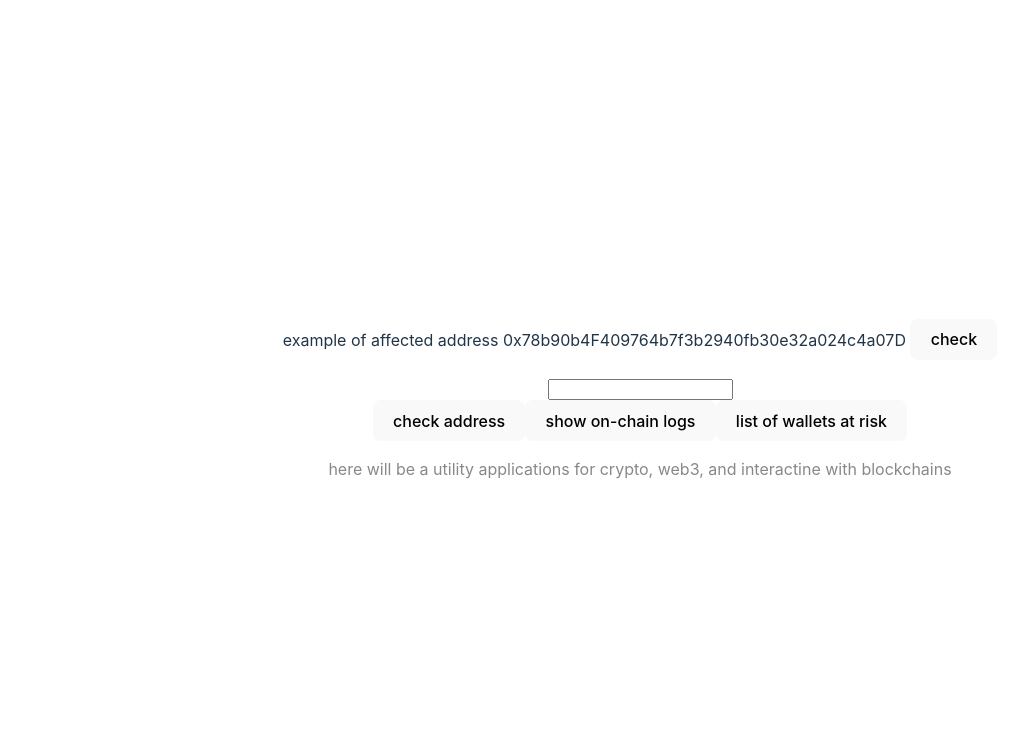
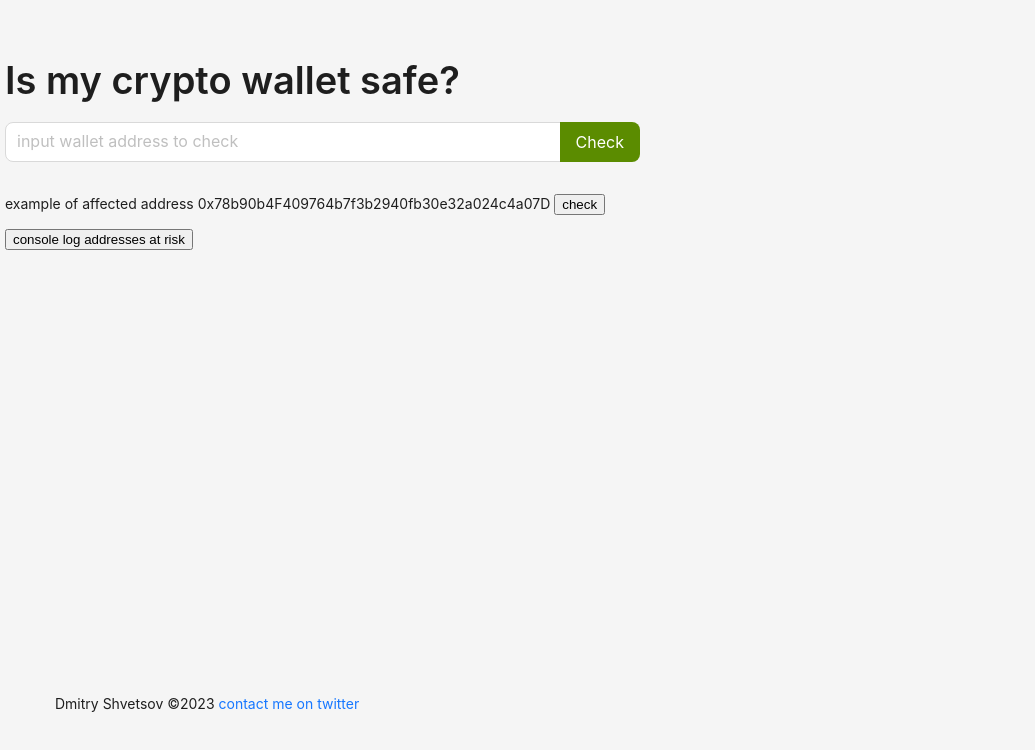
Before and after one commit to dmshvetsov/dmitryshvetsov.com, a React (Vite) app in the folder apps/: page / in a window 1280 px wide. Shown: the top 750 px of the page, without its empty margins (0-1035 px from the left). Built offline with nearby package versions, Linux system fonts and the light colour scheme.

Commit message:
style is-my-wallet-safe app with antd

```diff
--- a/apps/package.json
+++ b/apps/package.json
@@ -11,6 +11,7 @@
     "preview": "vite preview"
   },
   "dependencies": {
+    "antd": "^5.4.6",
     "ethers": "^6.3.0",
     "react": "^18.2.0",
     "react-dom": "^18.2.0",
--- a/apps/src/App.tsx
+++ b/apps/src/App.tsx
@@ -1,4 +1,4 @@
-import { ChangeEvent, useCallback, useState } from 'react'
+import { useCallback, useState } from 'react'
 import {
   ERC20_APPROVAL_TOPIC,
   getApprovedSpenderFromLog,
@@ -11,6 +11,9 @@ import { getLogs } from './web3/logs'
 import { ETHEREUM_HACKED_CONTRACTS, getNameAlias } from './web3/addresses'
 import { Log } from 'web3-core'
 import { Web3Address } from './web3/types'
+import { Card, Col, Input, Layout, Row, Table, Typography } from 'antd'
+import { formatTx } from './web3/transaction'
+import { isEnv } from './config'
 
 function isHackedContractLog(log: Log): boolean {
   return (
@@ -63,104 +66,176 @@ function collectCurrentAllowance(acc: Map<string, What>, item: What) {
 }
 
 function App() {
-  const [addressToCheck, setAddressToCheck] = useState('')
-  const [addressesAtRisk, setAddressesAtRisk] = useState<string[]>([])
   // FIXME: name wanted
   const [whatList, setWhatList] = useState<What[]>([])
-  const [logs, setLogs] = useState<any>(null)
+  // const [logs, setLogs] = useState<any>(null)
   const [errors, setErrors] = useState<Error[]>([])
   // TODO add router and move wallet check app to /apps/is-my-wallet-safe URL
-  const handleAddressCheck = useCallback(
-    async (address: Web3Address) => {
+  const handleAddressCheck = useCallback(async (address: Web3Address) => {
     if (!isValidAddress(address)) {
+      console.debug('invalid address in search input:', address)
       return
     }
 
+    try {
       const logs = await getAddressLogs(address)
       const allowanceMap = logs
         .filter(isHackedContractLog)
         .map(toWhat)
         .reduce(collectCurrentAllowance, new Map())
-      console.log(Array.from(allowanceMap.values()))
       setWhatList(Array.from(allowanceMap.values()))
-    },
-    [addressToCheck]
-  )
-
-  const handleGetLogs = useCallback(async () => {
-    if (!isValidAddress(addressToCheck)) {
-      return
-    }
-
-    try {
-      const res = await getAddressLogs(addressToCheck)
-      setLogs(res)
     } catch (err) {
-      console.error(err)
+      console.debug(err)
       if (err instanceof Error) {
         setErrors([...errors, err])
       }
-      setLogs(null)
     }
-  }, [setLogs])
-
-  const handleAddressInputChange = useCallback(
-    (event: ChangeEvent<HTMLInputElement>) =>
-      setAddressToCheck(event.target?.value ?? ''),
-    []
-  )
+  }, [])
 
   const handleGetApprovalsForHackedContracts = useCallback(async () => {
+    try {
     const logs = await getLogs({
       topics: [ERC20_APPROVAL_TOPIC, null, ETHEREUM_HACKED_CONTRACTS[0]],
     })
-    console.log(logs.map(toWhat))
-    setAddressesAtRisk(
+    console.log(
       Array.from(new Set(logs.map(toWhat).map((item) => item.owner)))
     )
+    } catch (err) {
+      console.debug(err)
+      if (err instanceof Error) {
+        setErrors([...errors, err])
+      }
+    }
   }, [])
 
   return (
-    <section>
-      <p>
-        example of affected address 0x78b90b4F409764b7f3b2940fb30e32a024c4a07D{' '}
-        <button
-          onClick={() =>
-            handleAddressCheck('0x78b90b4F409764b7f3b2940fb30e32a024c4a07D')
-          }
-        >
-          check
-        </button>
-      </p>
-      {errors.length > 0 &&
-        errors.map((err, idx) => (
-          <pre key={idx} className="d12v-error">
+    <Layout className="d12v-layout">
+      <Layout.Content>
+        <Row>
+          <Typography.Title>Is my crypto wallet safe?</Typography.Title>
+        </Row>
+        <Row className="d12v-layout--row">
+          <Col span={12}>
+            <div>
+              <Input.Search
+                placeholder="input wallet address to check"
+                enterButton="Check"
+                size="large"
+                onSearch={handleAddressCheck}
+              />
+            </div>
+          </Col>
+        </Row>
+
+        {errors.length > 0 && (
+          <Row className="d12v-layout--row">
+            <Col span={24}>
+              <Card>
+                {errors.map((err, idx) => (
+                  <pre key={idx}>
+                    <Typography.Text type="warning">
                       {err.message}
+                    </Typography.Text>
                   </pre>
                 ))}
-      <div>
-        <input
-          type="text"
-          value={addressToCheck}
-          onChange={handleAddressInputChange}
+              </Card>
+            </Col>
+          </Row>
+        )}
+
+        {whatList.length > 0 && (
+          <Row className="d12v-layout--row">
+            <Col span={24}>
+              <Card>
+                <Table
+                  showHeader={false}
+                  pagination={whatList.length > 25 ? undefined : false}
+                  footer={() => (
+                    <>
+                      <p>
+                        <Typography.Text type="secondary">
+                          This tool does not gurantee to find all spending
+                          approvals some tools may still behave unrespondintly
+                          or maliciously.
+                        </Typography.Text>
+                      </p>
+                      <p>
+                        <Typography.Text type="secondary">
+                          This tool does it best but does not gurantee to find
+                          all possible treats to funds in the wallet, there are
+                          many more ways to lose assets using wallets, be
+                          responsible and do your own research on how to
+                          mitigate above and other risks.
+                        </Typography.Text>
+                      </p>
+                    </>
+                  )}
+                  columns={[
+                    {
+                      title: '',
+                      dataIndex: 'amountApprovedSpend',
+                      key: 'ammountApprovedSpend',
+                      render: (ammountApprovedSpend) => (
+                        <span>{ammountApprovedSpend} amount</span>
+                      ),
+                    },
+                    {
+                      title: '',
+                      dataIndex: 'asset',
+                      key: 'asset',
+                      render: (asset, item) => (
+                        <a
+                          href={`https://etherscan.io/address/${item.assetAddress}`}
+                          target="_blank"
+                          rel="noopener noreferrer"
+                        >
+                          {asset}
+                        </a>
+                      ),
+                    },
+                    {
+                      title: '',
+                      dataIndex: 'hackedContract',
+                      key: 'hackedContract',
+                      render: (hackedContract, item) => (
+                        <span>
+                          is at risk in{' '}
+                          <a
+                            href={`https://etherscan.io/address/${item.hackedContractAddress}`}
+                            target="_blank"
+                            rel="noopener noreferrer"
+                          >
+                            {hackedContract}
+                          </a>
+                        </span>
+                      ),
+                    },
+                    {
+                      title: '',
+                      dataIndex: 'transactionHash',
+                      key: 'transactionHash',
+                      render: (transactionHash) => (
+                        <a
+                          href={`https://etherscan.io/tx/${transactionHash}`}
+                          target="_blank"
+                          rel="noopener noreferrer"
+                        >
+                          approval transaction{' '}
+                          {formatTx(transactionHash, 'short')}
+                        </a>
+                      ),
+                    },
+                  ]}
+                  dataSource={whatList}
                 />
-      </div>
-      <button onClick={() => handleAddressCheck(addressToCheck)}>
-        check address
-      </button>
-      {logs === null ? (
-        <button onClick={handleGetLogs}>show on-chain logs</button>
-      ) : (
-        <pre className="d12v-logs">{JSON.stringify(logs, null, 2)}</pre>
-      )}
-      <button onClick={handleGetApprovalsForHackedContracts}>
-        list of wallets at risk
-      </button>
+                {isEnv('development') && (
                   <ul>
                     {whatList.map((item) => (
                       <li key={item.transactionHash}>
                         {item.amountApprovedSpend}{' '}
-            <a href={`https://etherscan.io/address/${item.assetAddress}`}>
+                        <a
+                          href={`https://etherscan.io/address/${item.assetAddress}`}
+                        >
                           {item.asset}
                         </a>{' '}
                         token at risk in conract{' '}
@@ -170,27 +245,51 @@ function App() {
                           {item.hackedContract}
                         </a>{' '}
                         (
-            <a href={`https://etherscan.io/tx/${item.transactionHash}`}>
+                        <a
+                          href={`https://etherscan.io/tx/${item.transactionHash}`}
+                        >
                           approval transaction
                         </a>
                         )
                       </li>
                     ))}
                   </ul>
-      <ul>
-        {addressesAtRisk.map((address) => (
-          <li key={address}>
-            <button onClick={() => handleAddressCheck(address)}>
-              check {address}
+                )}
+              </Card>
+            </Col>
+          </Row>
+        )}
+
+        {isEnv('development') && (
+          <div>
+          <p>
+            example of affected address
+            0x78b90b4F409764b7f3b2940fb30e32a024c4a07D{' '}
+            <button
+              className="btn"
+              onClick={() =>
+                handleAddressCheck('0x198C624C960d128C2B9982131Eef2B9494D8e532')
+              }
+            >
+              check
             </button>
-          </li>
-        ))}
-      </ul>
-      <p className="read-the-docs">
-        here will be a utility applications for crypto, web3, and interactine
-        with blockchains
           </p>
-    </section>
+            <button
+              className="btn"
+              onClick={
+                handleGetApprovalsForHackedContracts
+              }
+            >
+              console log addresses at risk
+            </button>
+        </div>
+        )}
+      </Layout.Content>
+      <Layout.Footer>
+        Dmitry Shvetsov ©2023{' '}
+        <a href="https://twitter.com/dmshvetsov">contact me on twitter</a>
+      </Layout.Footer>
+    </Layout>
   )
 }
 
--- a/apps/src/config.ts
+++ b/apps/src/config.ts
@@ -6,3 +6,7 @@ export function getRpcUrl() {
   }
   return import.meta.env.VITE_RPC_URL
 }
+
+export function isEnv(check: 'production' | 'development'): boolean {
+  return import.meta.env.MODE === check
+}
--- a/apps/src/index.css
+++ /dev/null
@@ -1,92 +0,0 @@
-:root {
-  font-family: Inter, system-ui, Avenir, Helvetica, Arial, sans-serif;
-  line-height: 1.5;
-  font-weight: 400;
-
-  color-scheme: light dark;
-  color: rgba(255, 255, 255, 0.87);
-  background-color: #242424;
-
-  font-synthesis: none;
-  text-rendering: optimizeLegibility;
-  -webkit-font-smoothing: antialiased;
-  -moz-osx-font-smoothing: grayscale;
-  -webkit-text-size-adjust: 100%;
-}
-
-a {
-  font-weight: 500;
-  color: #646cff;
-  text-decoration: inherit;
-}
-a:hover {
-  color: #535bf2;
-}
-
-body {
-  margin: 0;
-  display: flex;
-  place-items: center;
-  min-width: 320px;
-  min-height: 100vh;
-}
-
-h1 {
-  font-size: 3.2em;
-  line-height: 1.1;
-}
-
-button {
-  border-radius: 8px;
-  border: 1px solid transparent;
-  padding: 0.6em 1.2em;
-  font-size: 1em;
-  font-weight: 500;
-  font-family: inherit;
-  background-color: #1a1a1a;
-  cursor: pointer;
-  transition: border-color 0.25s;
-}
-button:hover {
-  border-color: #646cff;
-}
-button:focus,
-button:focus-visible {
-  outline: 4px auto -webkit-focus-ring-color;
-}
-
-@media (prefers-color-scheme: light) {
-  :root {
-    color: #213547;
-    background-color: #ffffff;
-  }
-  a:hover {
-    color: #747bff;
-  }
-  button {
-    background-color: #f9f9f9;
-  }
-}
-
-#root {
-  max-width: 1280px;
-  margin: 0 auto;
-  padding: 2rem;
-  text-align: center;
-}
-
-.card {
-  padding: 2em;
-}
-
-.read-the-docs {
-  color: #888;
-}
-
-.d12v-error {
-  color: red;
-}
-
-.d12v-logs {
-  text-align: left;
-}
--- a/apps/src/main.tsx
+++ b/apps/src/main.tsx
@@ -1,10 +1,19 @@
 import React from 'react'
 import ReactDOM from 'react-dom/client'
 import App from './App.tsx'
-import './index.css'
+import './theme.css'
+import { ConfigProvider } from 'antd'
 
 ReactDOM.createRoot(document.getElementById('root') as HTMLElement).render(
   <React.StrictMode>
-    <App />
-  </React.StrictMode>,
+    <ConfigProvider
+      theme={{
+        token: {
+          colorPrimary: '#5b8c00',
+        },
+      }}
+    >
+      <App />
+    </ConfigProvider>
+  </React.StrictMode>
 )
--- /dev/null
+++ b/apps/src/theme.css
@@ -0,0 +1,59 @@
+:root {
+  /* font-family: Inter, system-ui, Avenir, Helvetica, Arial, sans-serif; */
+  /* line-height: 1.5; */
+  /* font-weight: 400; */
+
+  /* color-scheme: light dark; */
+  /* color: rgba(255, 255, 255, 0.87); */
+  /* background-color: #242424; */
+
+  /* font-synthesis: none; */
+  /* text-rendering: optimizeLegibility; */
+  /* -webkit-font-smoothing: antialiased; */
+  /* -moz-osx-font-smoothing: grayscale; */
+  /* -webkit-text-size-adjust: 100%; */
+}
+
+body {
+  margin: 0;
+  padding: 0;
+  background-color: #f5f5f5;
+}
+
+.d12v-layout {
+  max-width: 1270px;
+  min-height: 100vh;
+  padding: 2rem 0 4rem 0;
+  margin: 0 auto;
+}
+
+.d12v-layout--row {
+  margin-bottom: 2rem;
+}
+
+/* .btn { */
+/*   border-radius: 8px; */
+/*   border: 1px solid transparent; */
+/*   padding: 0.6em 1.2em; */
+/*   font-size: 1em; */
+/*   font-weight: 500; */
+/*   font-family: inherit; */
+/*   background-color: #1a1a1a; */
+/*   cursor: pointer; */
+/*   transition: border-color 0.25s; */
+/* } */
+/* .btn:hover { */
+/*   border-color: #646cff; */
+/* } */
+/* .btn:focus, */
+/* .btn:focus-visible { */
+/*   outline: 4px auto -webkit-focus-ring-color; */
+/* } */
+
+/* .d12v-error { */
+/*   color: red; */
+/* } */
+
+/* .d12v-logs { */
+/*   text-align: left; */
+/* } */
--- /dev/null
+++ b/apps/src/web3/transaction.ts
@@ -0,0 +1,3 @@
+export function formatTx(transactionHash: string, format: 'short'): string {
+  return `${transactionHash.slice(0, 8)}...`
+}
```
Also changed, not shown: apps/src/web3/addresses.ts (+17 -2 lines), 1 other file (tests, documents, lock files or other folders). Lines whose indentation alone changed are shown as unchanged.
